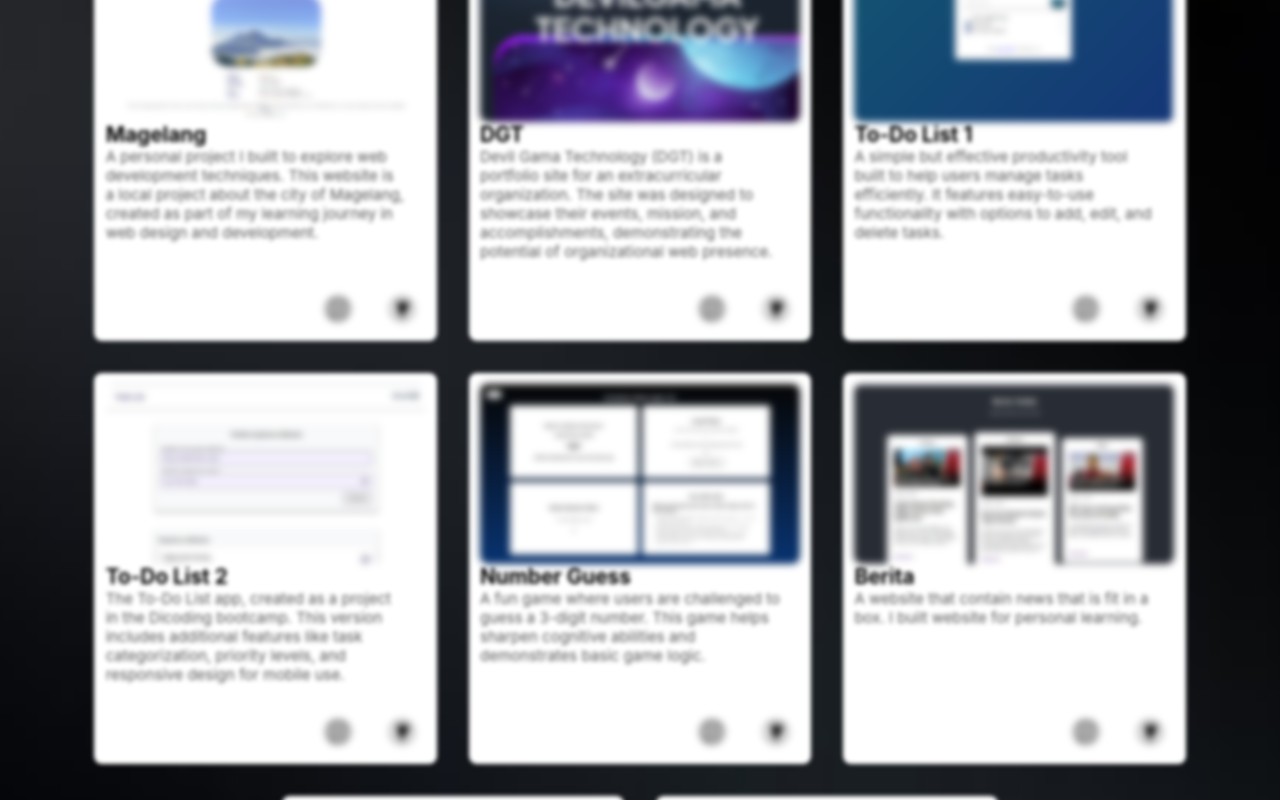
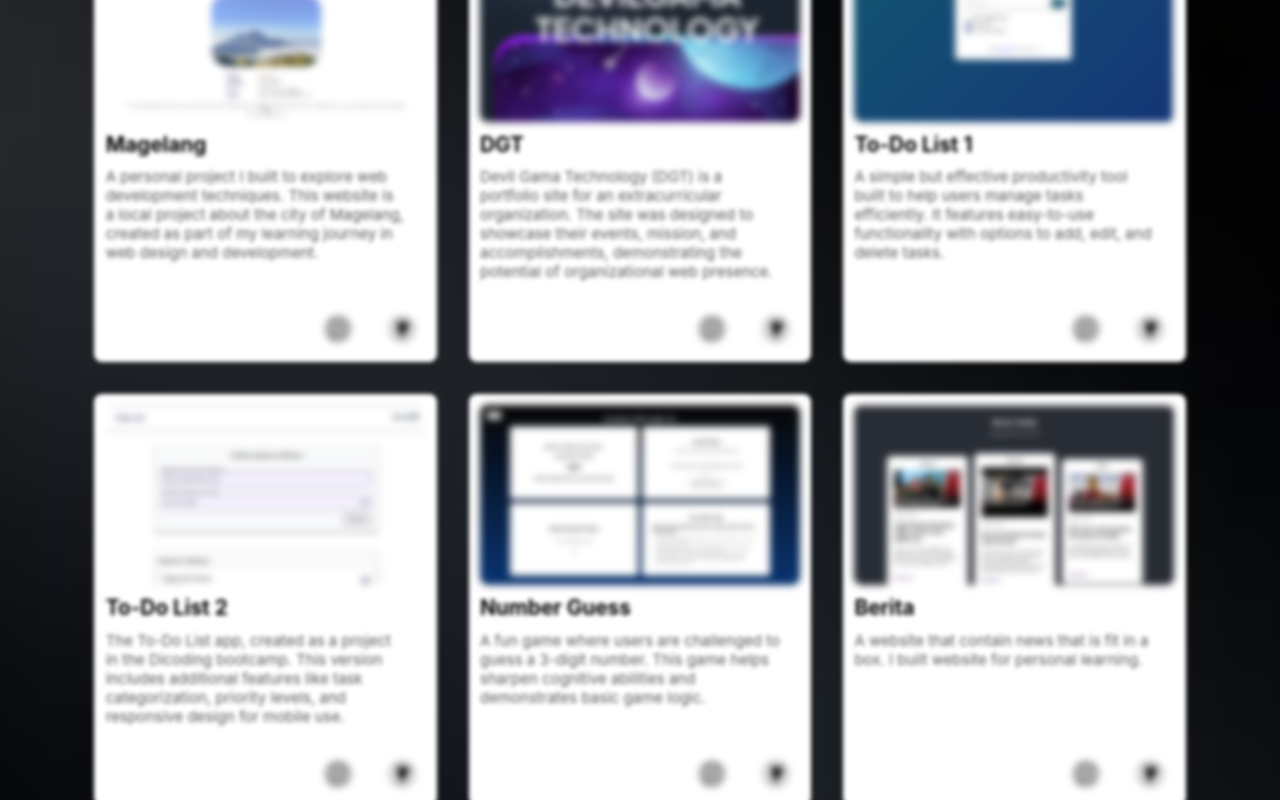
Before and after one commit to faradisyulianto20/porto-gelex, a React (Create React App) app: page / in a window 1280 px wide. Shown: the part 3480-4280 px from the top of the page. Built offline with nearby package versions, Linux system fonts and the light colour scheme.

Commit message:
add margin

```diff
--- a/src/components/projects/project/project.styles.scss
+++ b/src/components/projects/project/project.styles.scss
@@ -20,6 +20,7 @@
     .Project-header {
         font-size: 1.3em;
         font-weight: bold;
+        margin: 0.5em 0;
     }
     .Project-paragraph {
         max-width: 20em;
```
